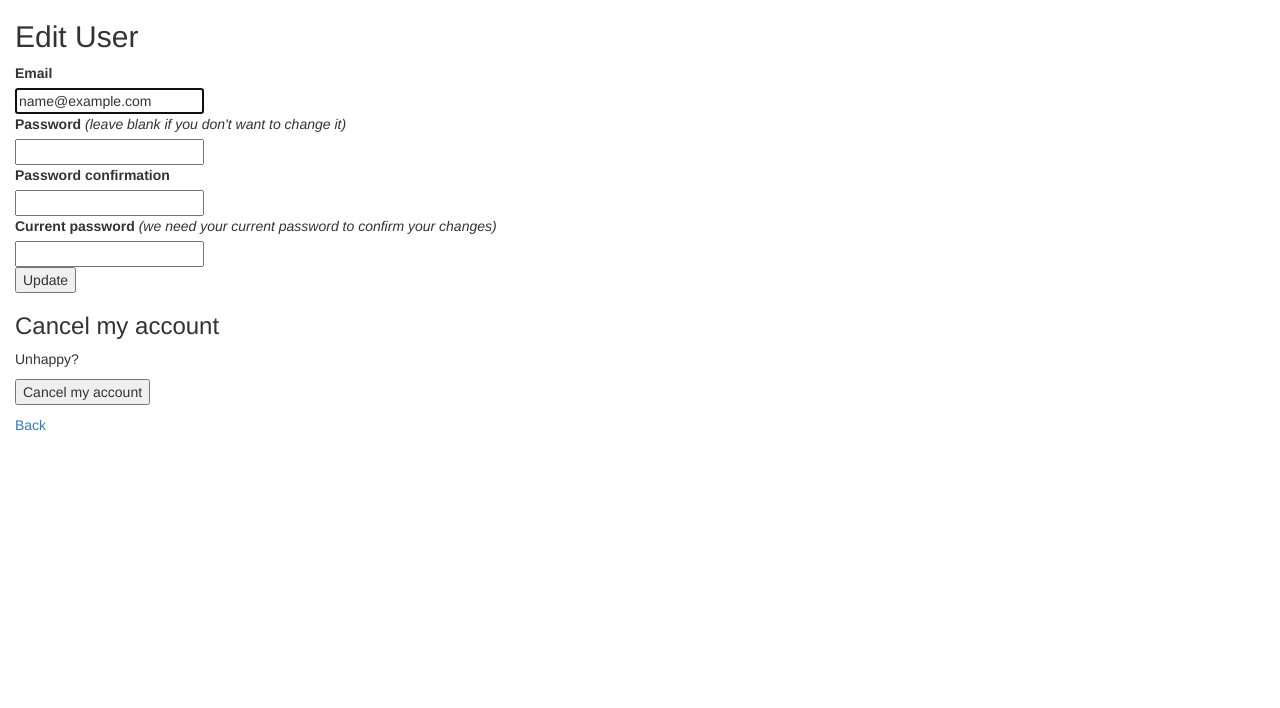
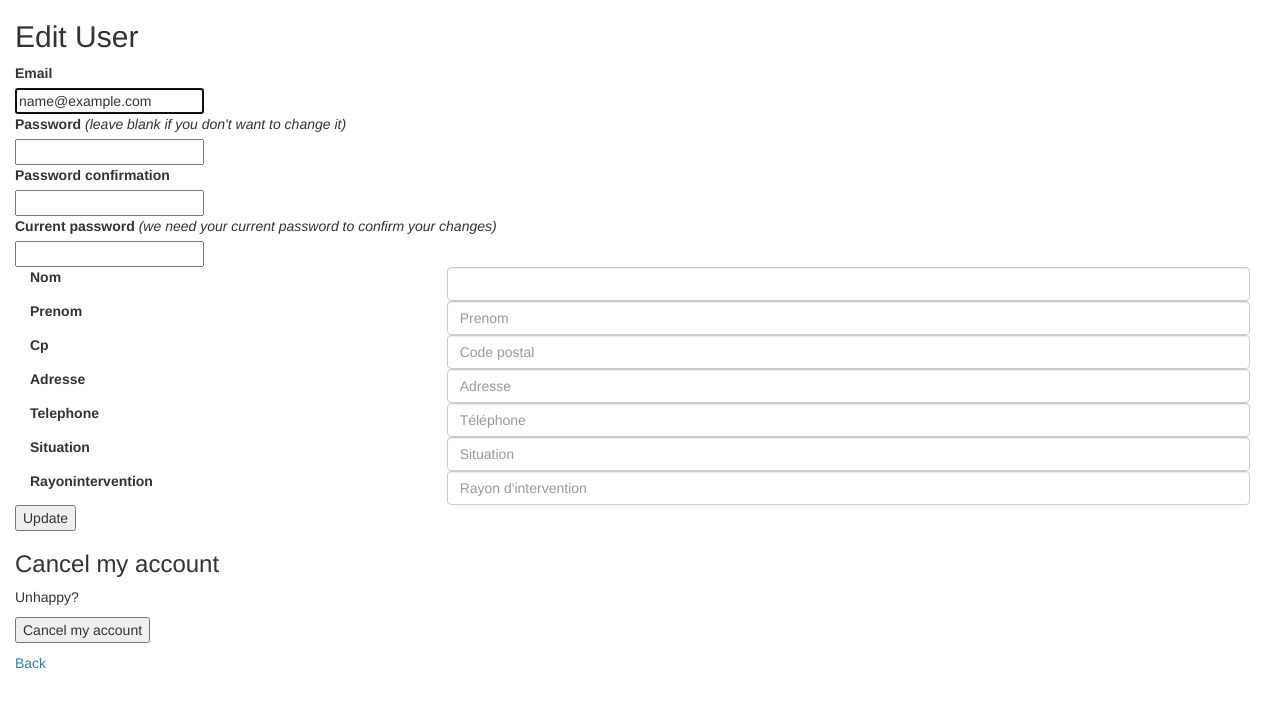
Before and after one commit to gaelgf/leBonReparateur, a Rails app: page /users/edit in a window 1280 px wide. Shown: the top 708 px of the page. Run offline with Rails 7, Linux system fonts and the light colour scheme; the visitor is signed in with stand-in values (Sample User, id 1); style sheets or scripts are compiled from the project's sources; parts of the project's set-up code (start-up, migrations or seed data) failed here and were passed over; some libraries are stand-ins or nearby versions.

Commit message:
update page edit profil

```diff
--- a/projet-rails/app/views/devise/registrations/edit.html.erb
+++ b/projet-rails/app/views/devise/registrations/edit.html.erb
@@ -27,6 +27,56 @@
     <%= f.password_field :current_password, autocomplete: "off" %>
   </div>
 
+  <div class="form-group">
+    <label class="col-sm-4 control-label"><%= f.label :nom %></label>
+    <div class="col-sm-8">
+      <%= f.text_field :nom , class: 'form-control'%>
+
+    </div>
+  </div>
+
+  <div class="form-group">
+    <label class="col-sm-4 control-label"><%= f.label :prenom %></label>
+    <div class="col-sm-8">
+      <%= f.text_field :prenom , class: 'form-control', placeholder: 'Prenom'%>
+    </div>
+  </div>
+
+  <div class="form-group">
+    <label class="col-sm-4 control-label"><%= f.label :cp %></label>
+    <div class="col-sm-8">
+      <%= f.text_field :cp , class: 'form-control', placeholder: 'Code postal'%>
+    </div>
+  </div>
+
+  <div class="form-group">
+    <label class="col-sm-4 control-label"><%= f.label :adresse %></label>
+    <div class="col-sm-8">
+      <%= f.text_field :adresse , class: 'form-control', placeholder: 'Adresse'%>
+    </div>
+  </div>
+
+  <div class="form-group">
+    <label class="col-sm-4 control-label"><%= f.label :telephone %></label>
+    <div class="col-sm-8">
+      <%= f.text_field :telephone , class: 'form-control', placeholder: 'Téléphone'%>
+    </div>
+  </div>
+
+  <div class="form-group">
+    <label class="col-sm-4 control-label"><%= f.label :situation %></label>
+    <div class="col-sm-8">
+      <%= f.text_field :situation , class: 'form-control', placeholder: 'Situation'%>
+    </div>
+  </div>
+
+  <div class="form-group">
+    <label class="col-sm-4 control-label"><%= f.label :rayonIntervention %></label>
+    <div class="col-sm-8">
+      <%= f.text_field :rayonIntervention , class: 'form-control', placeholder: 'Rayon d\'intervention'%>
+    </div>
+  </div>
+
   <div class="actions">
     <%= f.submit "Update" %>
   </div>
```
Also changed, not shown: projet-rails/app/views/annonceur/index.html.erb (+10 -2 lines).
